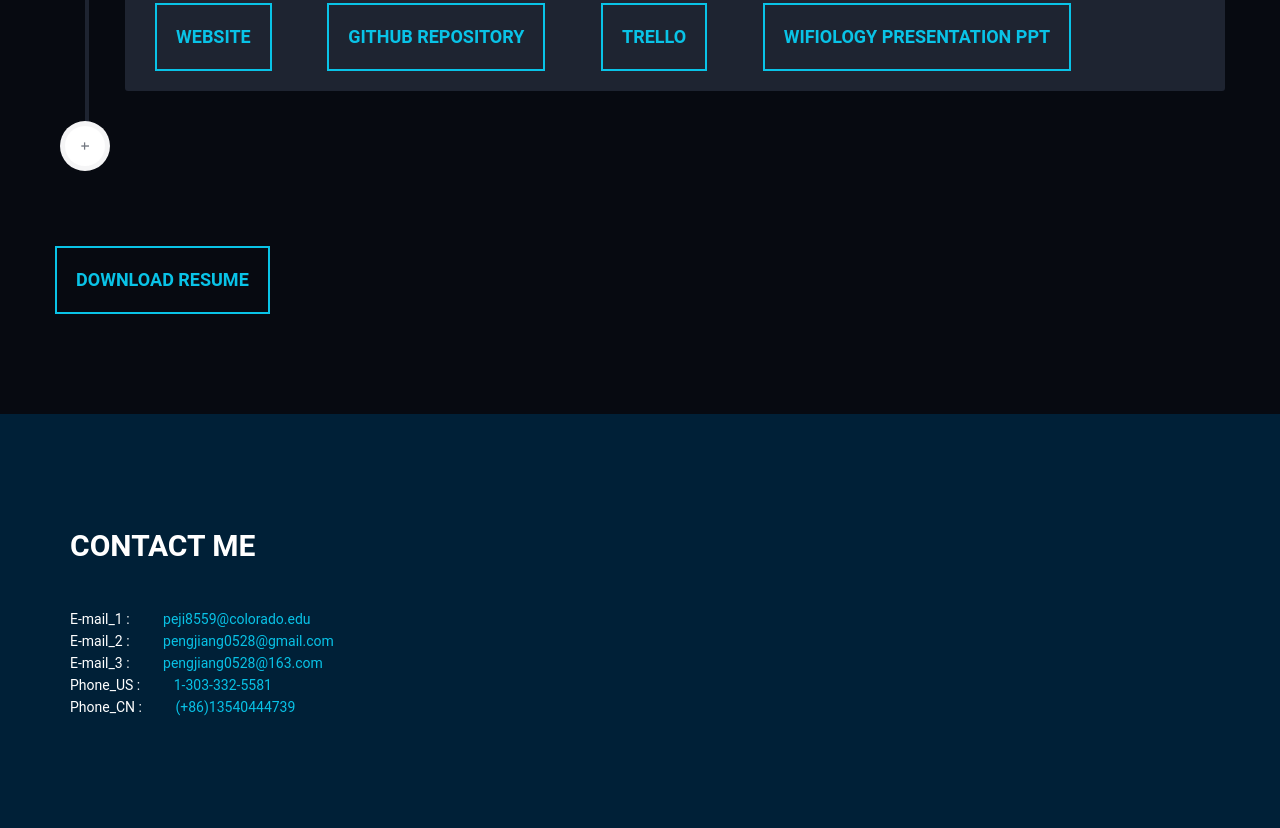
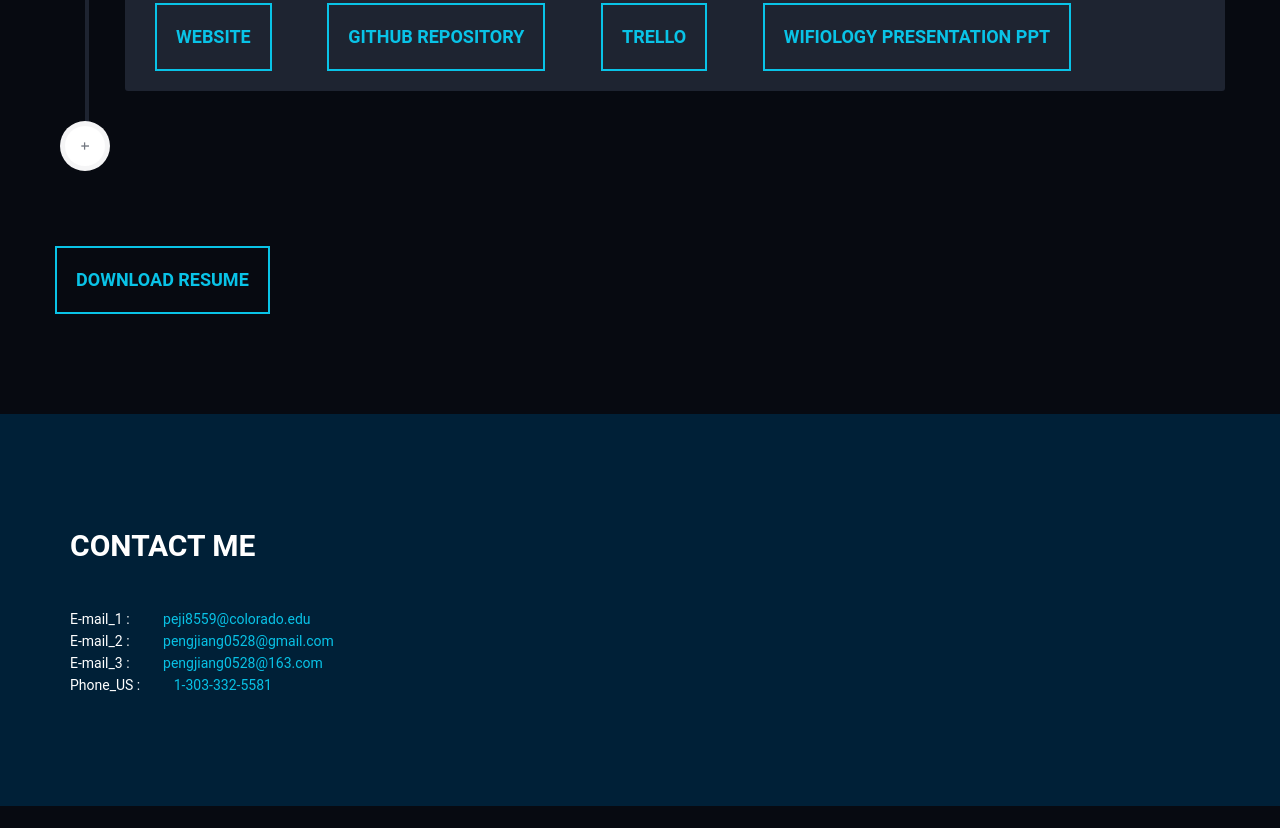
Before and after one commit to peji8559/peji8559.github.io, a plain HTML site: page index.html in a window 1280 px wide. Shown: the part 6661-7489 px from the top of the page. After the commit the page ends 7467 px from the top, so only its background shows below. Drawn offline with nearby package versions, Linux system fonts and the light colour scheme.

Commit message:
delete cn number

```diff
--- a/index.html
+++ b/index.html
@@ -411,7 +411,6 @@
                             <li><span>E-mail_2 :</span> <a>pengjiang0528@gmail.com</a></li>
                             <li><span>E-mail_3 :</span> <a>pengjiang0528@163.com</a></li>
                             <li><span>Phone_US :</span> <a>1-303-332-5581</a></li>
-                            <li><span>Phone_CN :</span> <a>(+86)13540444739</a></li>
                         </ul>
                     </div>
                 </div>
```
